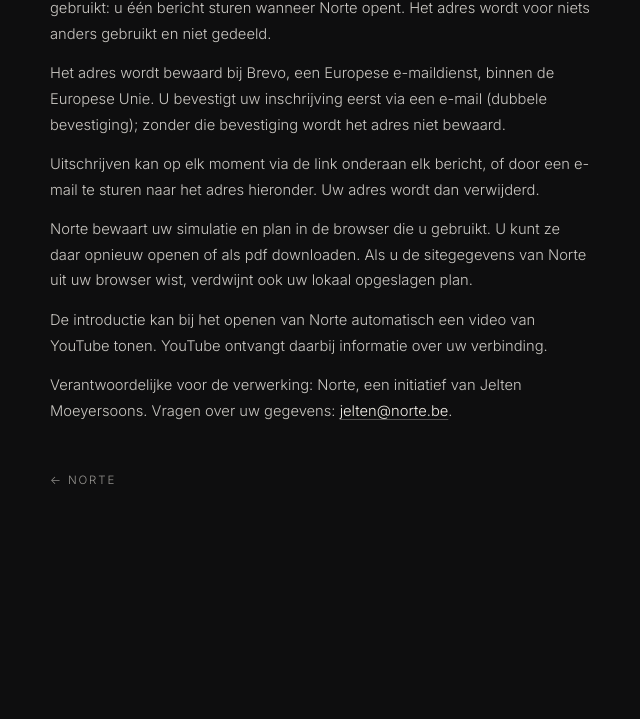
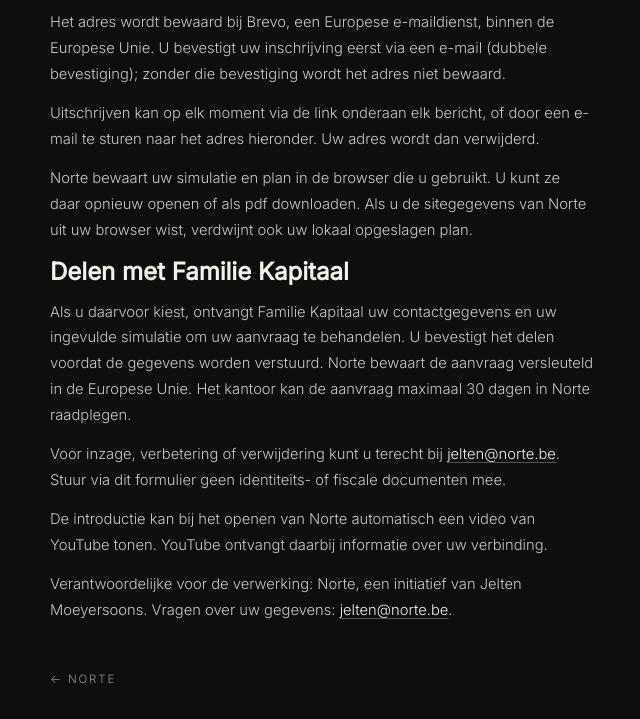
Before and after one commit to JeltenMoeyersoons/norte-site, a plain HTML site: page privacy.html in a window 1280 px wide. Shown: the part 229-948 px from the top of the page, without its empty margins (318-958 px from the left). Before the commit the page ends 800 px from the top, so only its background shows below. Drawn offline with Linux system fonts and the light colour scheme.

Commit message:
Licht delen met Familie Kapitaal toe

```diff
--- a/privacy.html
+++ b/privacy.html
@@ -36,6 +36,9 @@
   <p>Het adres wordt bewaard bij Brevo, een Europese e-maildienst, binnen de Europese Unie. U bevestigt uw inschrijving eerst via een e-mail (dubbele bevestiging); zonder die bevestiging wordt het adres niet bewaard.</p>
   <p>Uitschrijven kan op elk moment via de link onderaan elk bericht, of door een e-mail te sturen naar het adres hieronder. Uw adres wordt dan verwijderd.</p>
   <p>Norte bewaart uw simulatie en plan in de browser die u gebruikt. U kunt ze daar opnieuw openen of als pdf downloaden. Als u de sitegegevens van Norte uit uw browser wist, verdwijnt ook uw lokaal opgeslagen plan.</p>
+  <h2 id="delen-met-kantoor">Delen met Familie Kapitaal</h2>
+  <p>Als u daarvoor kiest, ontvangt Familie Kapitaal uw contactgegevens en uw ingevulde simulatie om uw aanvraag te behandelen. U bevestigt het delen voordat de gegevens worden verstuurd. Norte bewaart de aanvraag versleuteld in de Europese Unie. Het kantoor kan de aanvraag maximaal 30 dagen in Norte raadplegen.</p>
+  <p>Voor inzage, verbetering of verwijdering kunt u terecht bij <a href="mailto:jelten@norte.be">jelten@norte.be</a>. Stuur via dit formulier geen identiteits- of fiscale documenten mee.</p>
   <p>De introductie kan bij het openen van Norte automatisch een video van YouTube tonen. YouTube ontvangt daarbij informatie over uw verbinding.</p>
   <p>Verantwoordelijke voor de verwerking: Norte, een initiatief van Jelten Moeyersoons. Vragen over uw gegevens: <a href="mailto:jelten@norte.be">jelten@norte.be</a>.</p>
   <a class="terug" href="index.html">← Norte</a>
```
